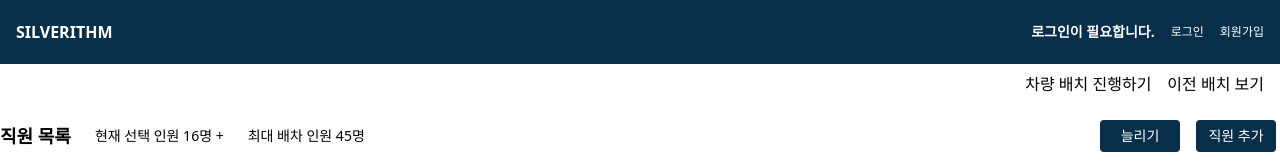
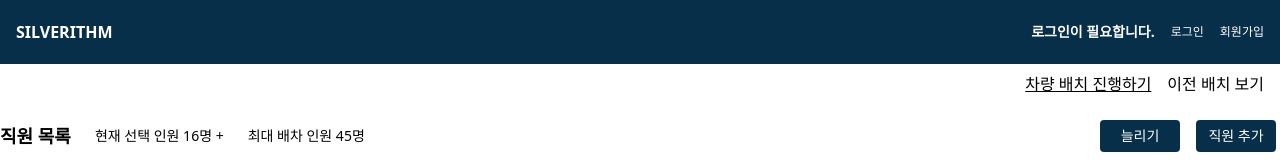
Before and after one commit to silverithm/frontend, a React (Create React App) app: page / in a window 1280 px wide. Shown: the top 162 px of the page. Built offline with nearby package versions, Linux system fonts and the light colour scheme; no server answers.

Commit message:
feat: 화면전환 버튼 밑줄 추가

```diff
--- a/src/App.js
+++ b/src/App.js
@@ -253,13 +253,17 @@ function App() {
           <div className="flex flex-row space-x-4">
             <button
               onClick={() => setView("current")}
-              className="text-base hover:underline"
+              className={`text-base hover:underline ${
+                view === "current" ? "underline" : ""
+              }`}
             >
               차량 배치 진행하기
             </button>
             <button
               onClick={() => setView("previous")}
-              className="text-base hover:underline"
+              className={`text-base hover:underline ${
+                view === "current" ? "" : "underline"
+              }`}
             >
               이전 배치 보기
             </button>
```
